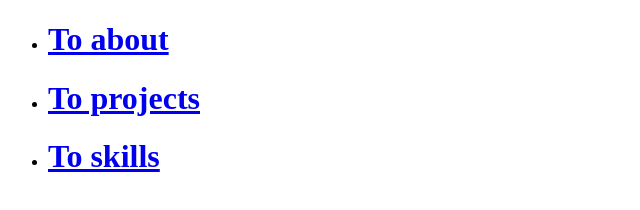
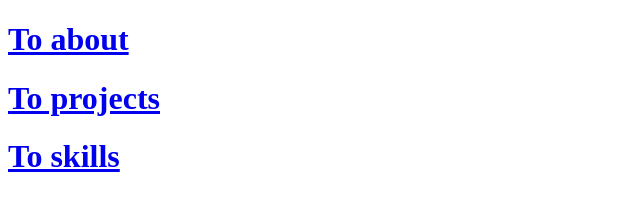
Before and after one commit to AaronJSchm/AaronJSchm.github.io, a plain HTML site: page index.html in a window 1280 px wide. Shown: the whole page, without its empty margins (0-640 px from the left). Drawn offline with Linux system fonts and the light colour scheme.

Commit message:
removed ul and li

```diff
--- a/index.html
+++ b/index.html
@@ -12,11 +12,11 @@
 
 <body>
 
-    <ul>
-        <li><a href="/about"> <h1>To about</h1></a></li>
-        <li><a href="/projects"> <h1>To projects</h1></a></li>
-        <li><a href="/skills"> <h1>To skills</h1></a></li>
-    </ul>
+
+        <a href="/about"> <h1>To about</h1></a>
+        <a href="/projects"> <h1>To projects</h1></a>
+        <a href="/skills"> <h1>To skills</h1></a>
+
 
 
 
```
